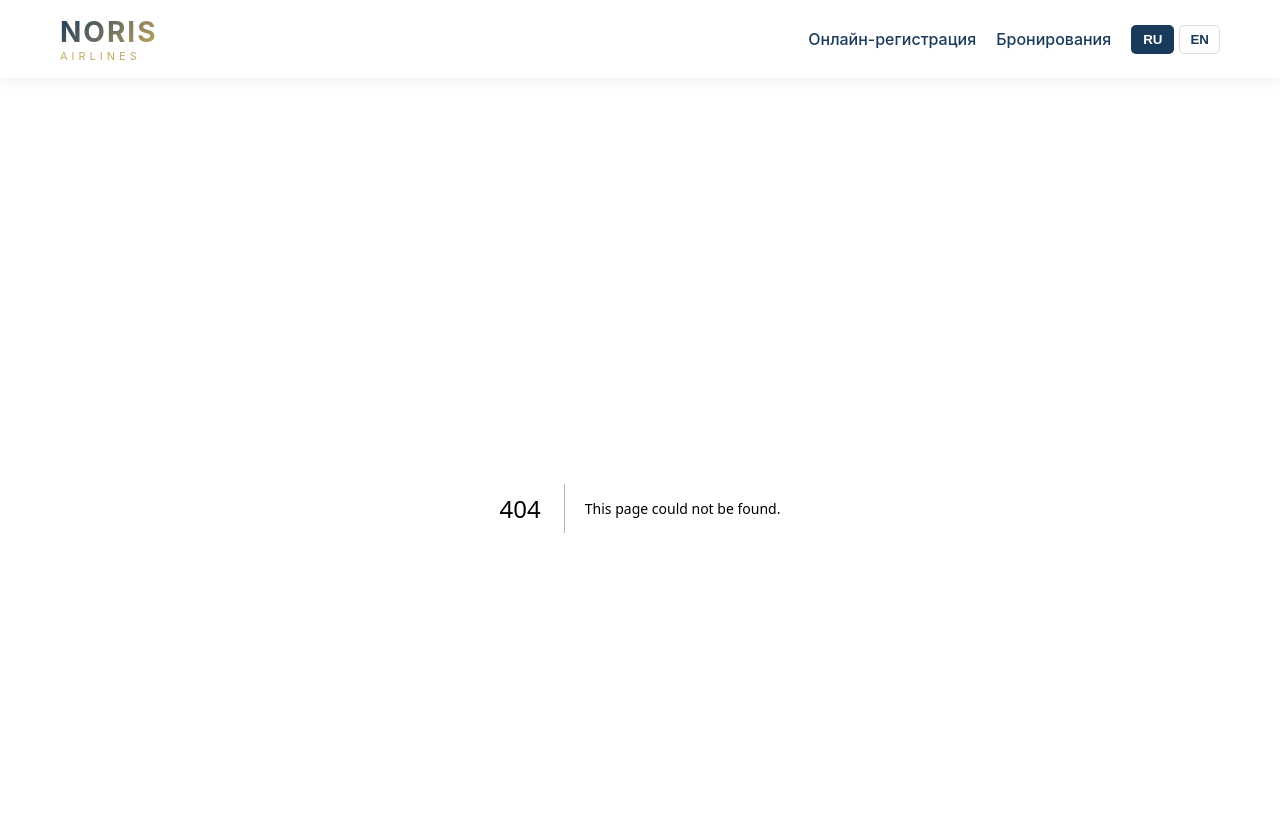
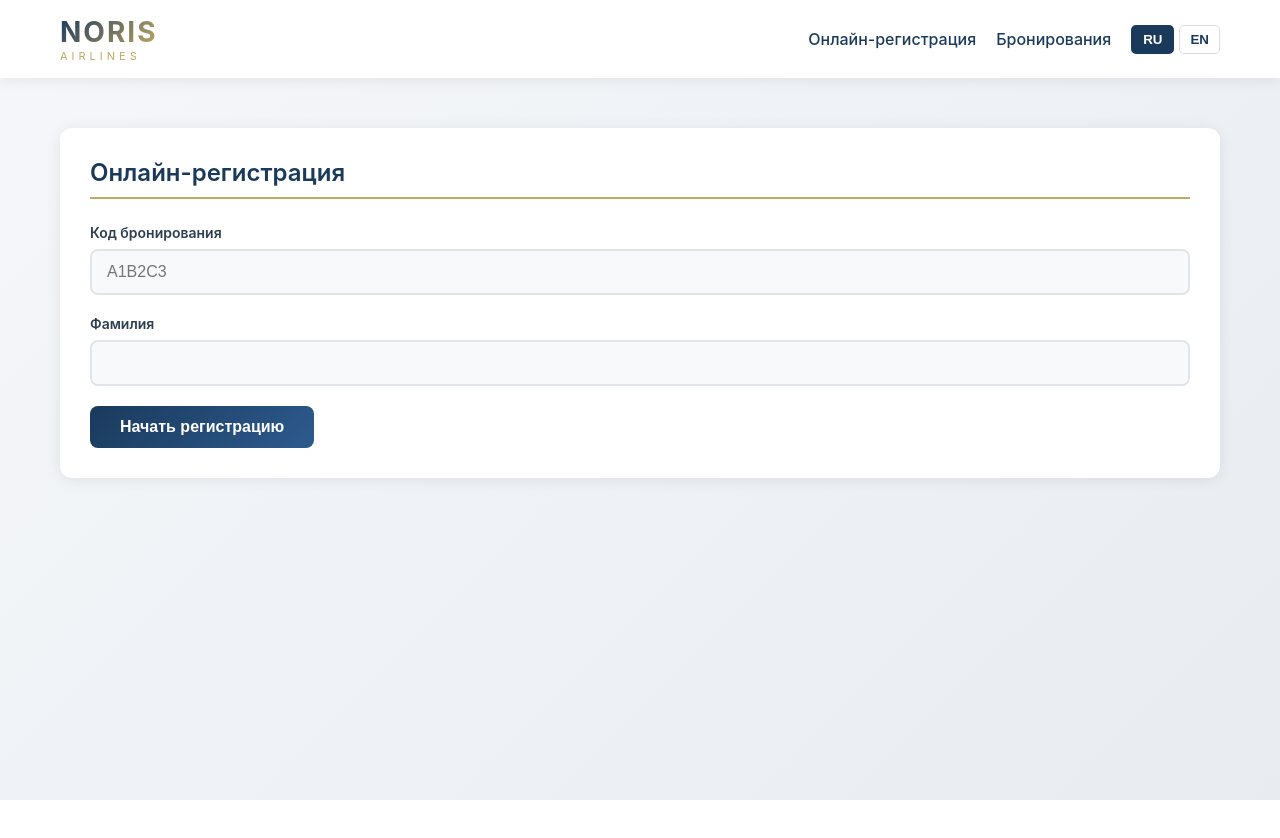
Before and after one commit to alexeysimashkin/noris-airlines, a Next.js app: page /check-in in a window 1280 px wide. Before the commit this address had no page. Shown: the top 838 px of the page. After the commit the page ends 800 px from the top, so only its background shows below. Built offline with nearby package versions, Linux system fonts and the light colour scheme.

Commit message:
Create check-in.tsx

```diff
--- /dev/null
+++ b/src/pages/check-in.tsx
@@ -0,0 +1,81 @@
+import { useRouter } from 'next/router'
+import { useState } from 'react'
+import { useLanguage } from '@/context/LanguageContext'
+import BoardingPass from '@/components/BoardingPass'
+
+export default function CheckIn() {
+  const { t } = useLanguage()
+  const router = useRouter()
+  const [step, setStep] = useState(1)
+  const [bookingCode, setBookingCode] = useState('')
+  const [lastName, setLastName] = useState('')
+  const [booking, setBooking] = useState<any>(null)
+  const [boarded, setBoarded] = useState(false)
+
+  const handleSearch = async () => {
+    const res = await fetch(`/api/bookings/lookup?code=${bookingCode}&lastName=${lastName}`)
+    const data = await res.json()
+    if (data) {
+      setBooking(data)
+      setStep(2)
+    } else {
+      alert('Бронирование не найдено')
+    }
+  }
+
+  const handleCheckIn = async () => {
+    // В реальном приложении - обновление статуса в БД
+    setBoarded(true)
+  }
+
+  if (boarded && booking) {
+    return <BoardingPass booking={booking} />
+  }
+
+  return (
+    <div className="card">
+      <h2 className="card-title">{t.checkIn.title}</h2>
+
+      {step === 1 ? (
+        <>
+          <div className="form-group">
+            <label className="form-label">{t.checkIn.bookingCode}</label>
+            <input
+              type="text"
+              className="form-input"
+              value={bookingCode}
+              onChange={e => setBookingCode(e.target.value.toUpperCase())}
+              placeholder="A1B2C3"
+            />
+          </div>
+          <div className="form-group">
+            <label className="form-label">{t.checkIn.lastName}</label>
+            <input
+              type="text"
+              className="form-input"
+              value={lastName}
+              onChange={e => setLastName(e.target.value)}
+            />
+          </div>
+          <button className="btn btn-primary" onClick={handleSearch}>
+            {t.checkIn.start}
+          </button>
+        </>
+      ) : (
+        <div>
+          <h3 style={{ marginBottom: '20px', color: '#1a3a5c' }}>Детали рейса</h3>
+          <div style={{ display: 'grid', gap: '10px', marginBottom: '20px' }}>
+            <div><strong>Рейс:</strong> {booking.flight.flightNumber}</div>
+            <div><strong>Маршрут:</strong> {booking.flight.fromAirport.city} → {booking.flight.toAirport.city}</div>
+            <div><strong>Дата:</strong> {new Date(booking.flight.departureTime).toLocaleDateString()}</div>
+            <div><strong>Время:</strong> {new Date(booking.flight.departureTime).toLocaleTimeString()}</div>
+          </div>
+
+          <button className="btn btn-gold" onClick={handleCheckIn} style={{ width: '100%' }}>
+            Зарегистрироваться
+          </button>
+        </div>
+      )}
+    </div>
+  )
+}
```
